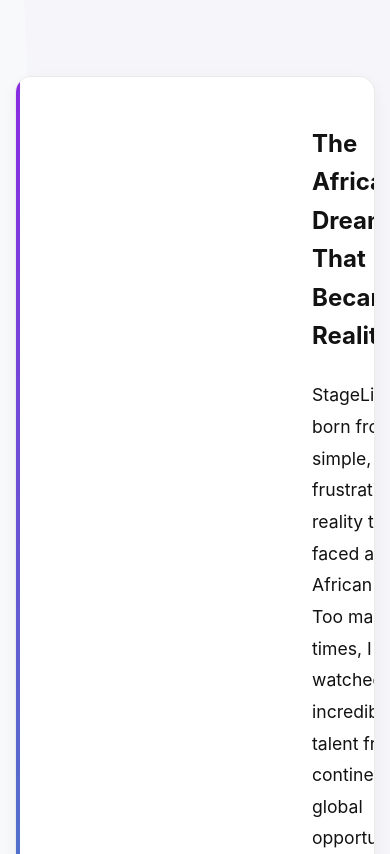
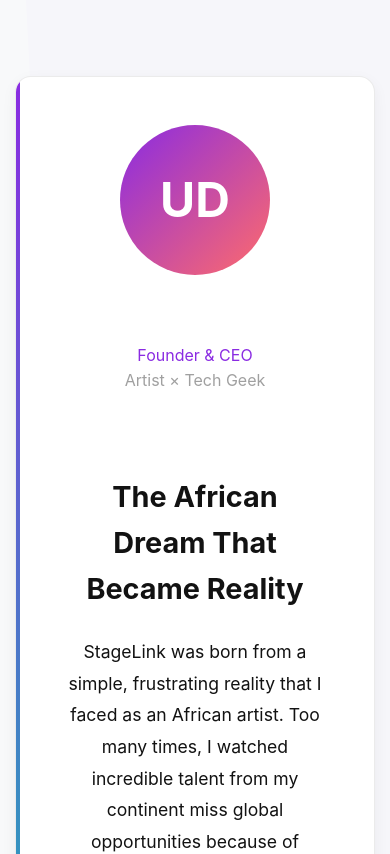
Before and after one commit to ud-source-tech/StageLink, a plain HTML site: page about.html in a window 390 px wide. Shown: the part 580-1434 px from the top of the page. Drawn offline with Linux system fonts and the light colour scheme.

Commit message:
added mobile css

```diff
--- a/styles.css
+++ b/styles.css
@@ -1222,3 +1222,31 @@
 body.menu-open {
     overflow: hidden;
 }
+/* Quick Mobile CEO Fix */
+@media (max-width: 768px) {
+    /* Make CEO section stack vertically */
+    #story .card > div[style*="grid-template-columns"] {
+        display: flex !important;
+        flex-direction: column !important;
+        text-align: center !important;
+    }
+
+    /* Center the avatar */
+    #story .card > div > div:first-child {
+        margin-bottom: 2rem !important;
+    }
+
+    /* Reduce avatar size */
+    #story .card > div > div:first-child > div {
+        width: 150px !important;
+        height: 150px !important;
+        font-size: 3rem !important;
+        margin: 0 auto !important;
+    }
+
+    /* Adjust text */
+    #story .card h2 {
+        font-size: 1.8rem !important;
+        margin-bottom: 1rem !important;
+    }
+}
```
